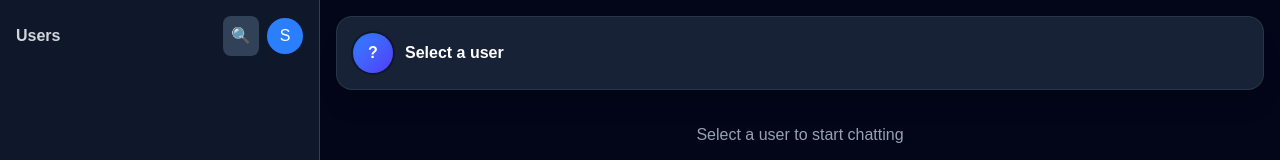
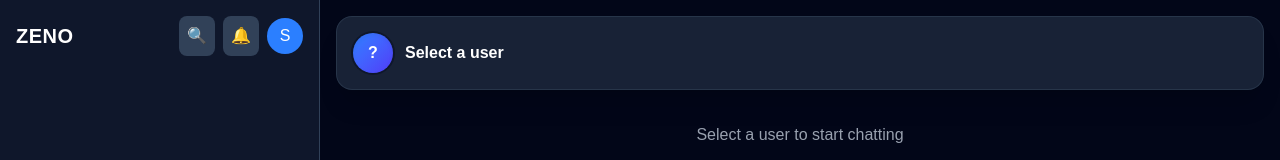
Before and after one commit to Soumyakanta-Sahoo/zeno-chat-app, a Next.js app in the folder frontend/: page / in a window 1280 px wide. Shown: the top 160 px of the page. Built offline with nearby package versions, Linux system fonts and the light colour scheme; no server answers; sample sign-in values are in the browser's storage.

Commit message:
refactor: modularize sidebar header with branded actions

```diff
--- a/frontend/src/app/page.js
+++ b/frontend/src/app/page.js
@@ -14,6 +14,7 @@ import ProfileMenu from "../components/sidebar/ProfileMenu";
 import SearchPopup from "../components/sidebar/SearchPopup";
 import PendingRequests from "../components/sidebar/PendingRequests";
 import ConnectionsList from "../components/sidebar/ConnectionsList";
+import SidebarHeader from "../components/sidebar/SidebarHeader";
 
 
 const BASE_URL = process.env.NEXT_PUBLIC_API_URL || "http://localhost:5000";
@@ -40,6 +41,7 @@ export default function Home() {
   const [showProfileMenu, setShowProfileMenu] = useState(false);
   const [showSearch, setShowSearch] = useState(false);
   const [connectionStatus, setConnectionStatus] = useState(null);
+  const [showRequests, setShowRequests] = useState(false);
 
   const router = useRouter();
   const socketRef = useRef(null);
@@ -655,43 +657,27 @@ export default function Home() {
       {/* SIDEBAR */}
       {showSidebar && (
         <div className="w-full md:w-1/4 bg-slate-900 text-gray-300 p-4 border-r border-slate-700 shadow-xl overflow-y-auto no-scrollbar">
-          <div className="flex items-center justify-between w-full mb-4 relative">
+          <SidebarHeader
+            showSearch={showSearch}
+            setShowSearch={setShowSearch}
+            showRequests={showRequests}
+            setShowRequests={setShowRequests}
+            searchRef={searchRef}
 
-            <h2 className="font-bold">Users</h2>
-
-            <div className="flex items-center gap-2">
-
-              {/* Search Icon */}
-              <button
-                onClick={(e) => {
-                  e.stopPropagation();
-                  setShowSearch((prev) => !prev);
-                }}
-                className="text-white bg-slate-700 p-2 rounded-lg hover:bg-slate-600"
-              >
-                🔍
-              </button>
-
-
-              {/* show search */}
-
-              {showSearch && (
-                <SearchPopup
-                  searchRef={searchRef}
             searchEmail={searchEmail}
             setSearchEmail={setSearchEmail}
             handleSearch={handleSearch}
             searchError={searchError}
             searchResult={searchResult}
+
             requestNote={requestNote}
             setRequestNote={setRequestNote}
             handleSendRequest={handleSendRequest}
-                />
-              )}
 
+            pendingRequests={pendingRequests}
+            userMap={userMap}
+            handleConnectionAction={handleConnectionAction}
 
-              {/* Avatar/Profile */}
-              <ProfileMenu
             currentUser={currentUser}
             showProfileMenu={showProfileMenu}
             setShowProfileMenu={setShowProfileMenu}
@@ -699,17 +685,6 @@ export default function Home() {
             setSelectedUser={setSelectedUser}
             setCurrentUser={setCurrentUser}
             router={router}
-              />
-            </div>
-          </div>
-
-
-
-          {/* Pending Requests */}
-          <PendingRequests
-            pendingRequests={pendingRequests}
-            userMap={userMap}
-            handleConnectionAction={handleConnectionAction}
           />
 
           <ConnectionsList
--- /dev/null
+++ b/frontend/src/components/sidebar/SidebarHeader.js
@@ -0,0 +1,116 @@
+import ProfileMenu from "./ProfileMenu";
+import SearchPopup from "./SearchPopup";
+import PendingRequests from "./PendingRequests";
+
+export default function SidebarHeader({
+  showSearch,
+  setShowSearch,
+  showRequests,
+  setShowRequests,
+  searchRef,
+
+  searchEmail,
+  setSearchEmail,
+  handleSearch,
+  searchError,
+  searchResult,
+
+  requestNote,
+  setRequestNote,
+  handleSendRequest,
+
+  pendingRequests,
+  userMap,
+  handleConnectionAction,
+
+  currentUser,
+  showProfileMenu,
+  setShowProfileMenu,
+  socketRef,
+  setSelectedUser,
+  setCurrentUser,
+  router,
+}) {
+  return (
+    <div className="flex items-center justify-between w-full mb-4 relative">
+
+      {/* Brand */}
+      <h2 className="text-xl font-bold tracking-wide text-white">
+        ZENO
+      </h2>
+
+      {/* Right Icons */}
+      <div className="flex items-center gap-2">
+
+        {/* Search */}
+        <button
+          onClick={(e) => {
+            e.stopPropagation();
+            setShowSearch((prev) => !prev);
+            setShowRequests(false);
+          }}
+          className="relative text-white bg-slate-700 p-2 rounded-lg hover:bg-slate-600 transition"
+          title="Search"
+        >
+          🔍
+        </button>
+
+        {/* Bell */}
+        <button
+          onClick={(e) => {
+            e.stopPropagation();
+            setShowRequests((prev) => !prev);
+            setShowSearch(false);
+          }}
+          className="relative text-white bg-slate-700 p-2 rounded-lg hover:bg-slate-600 transition"
+          title="Requests"
+        >
+          🔔
+
+          {pendingRequests.length > 0 && (
+            <span className="absolute -top-1 -right-1 bg-red-500 text-white text-[10px] min-w-4 h-4 px-1 rounded-full flex items-center justify-center">
+              {pendingRequests.length}
+            </span>
+          )}
+        </button>
+
+        {/* Profile */}
+        <ProfileMenu
+          currentUser={currentUser}
+          showProfileMenu={showProfileMenu}
+          setShowProfileMenu={setShowProfileMenu}
+          socketRef={socketRef}
+          setSelectedUser={setSelectedUser}
+          setCurrentUser={setCurrentUser}
+          router={router}
+        />
+      </div>
+
+      {/* Search Popup */}
+      {showSearch && (
+        <SearchPopup
+          searchRef={searchRef}
+          searchEmail={searchEmail}
+          setSearchEmail={setSearchEmail}
+          handleSearch={handleSearch}
+          searchError={searchError}
+          searchResult={searchResult}
+          requestNote={requestNote}
+          setRequestNote={setRequestNote}
+          handleSendRequest={handleSendRequest}
+        />
+      )}
+
+      {/* Requests Popup */}
+      {showRequests && (
+        <div className="absolute top-12 right-0 w-72 z-50">
+          <PendingRequests
+            pendingRequests={pendingRequests}
+            userMap={userMap}
+            handleConnectionAction={handleConnectionAction}
+          />
+        </div>
+      )}
+    </div>
+  );
+}
```
Lines whose indentation alone changed are shown as unchanged.
